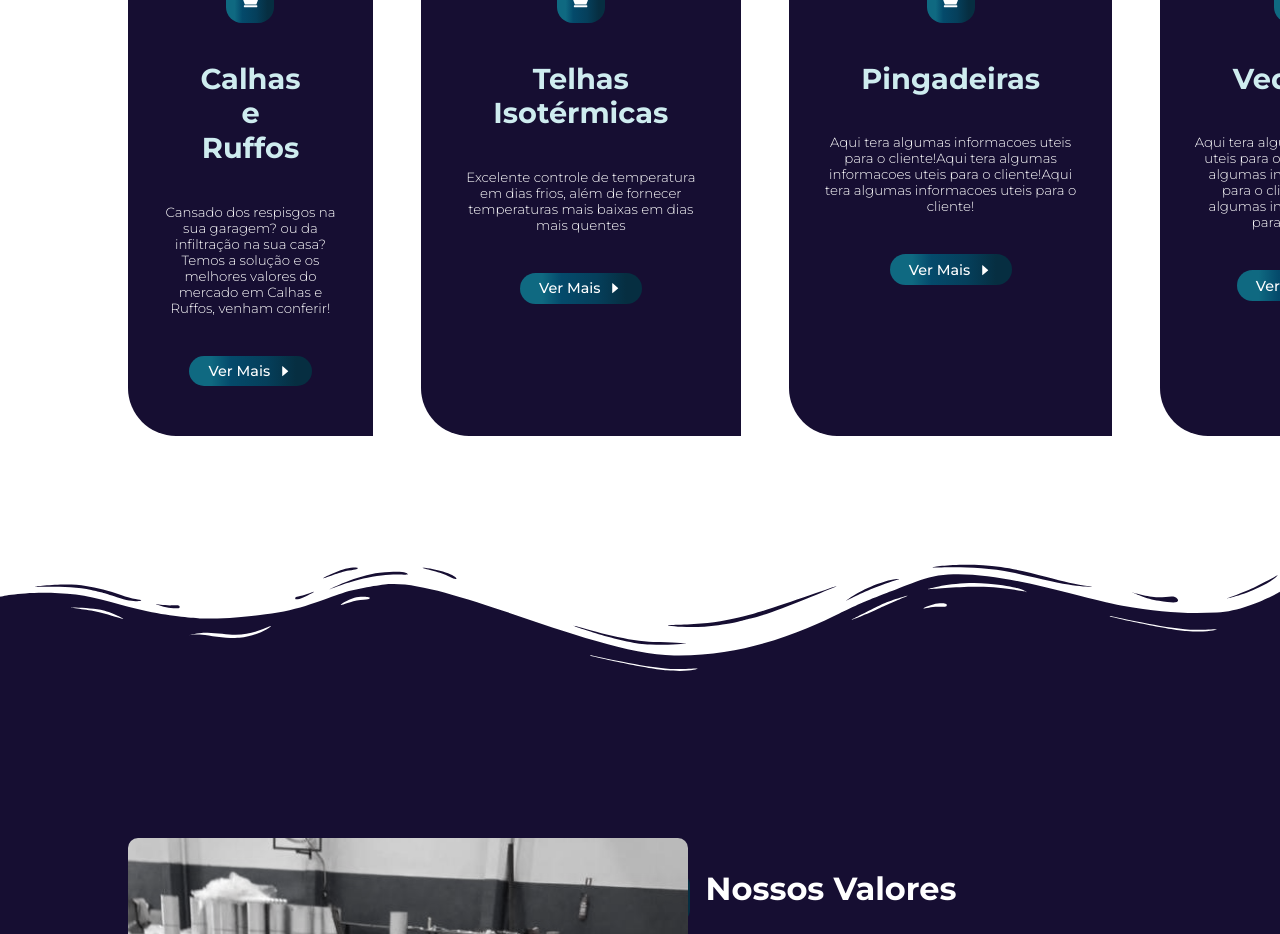
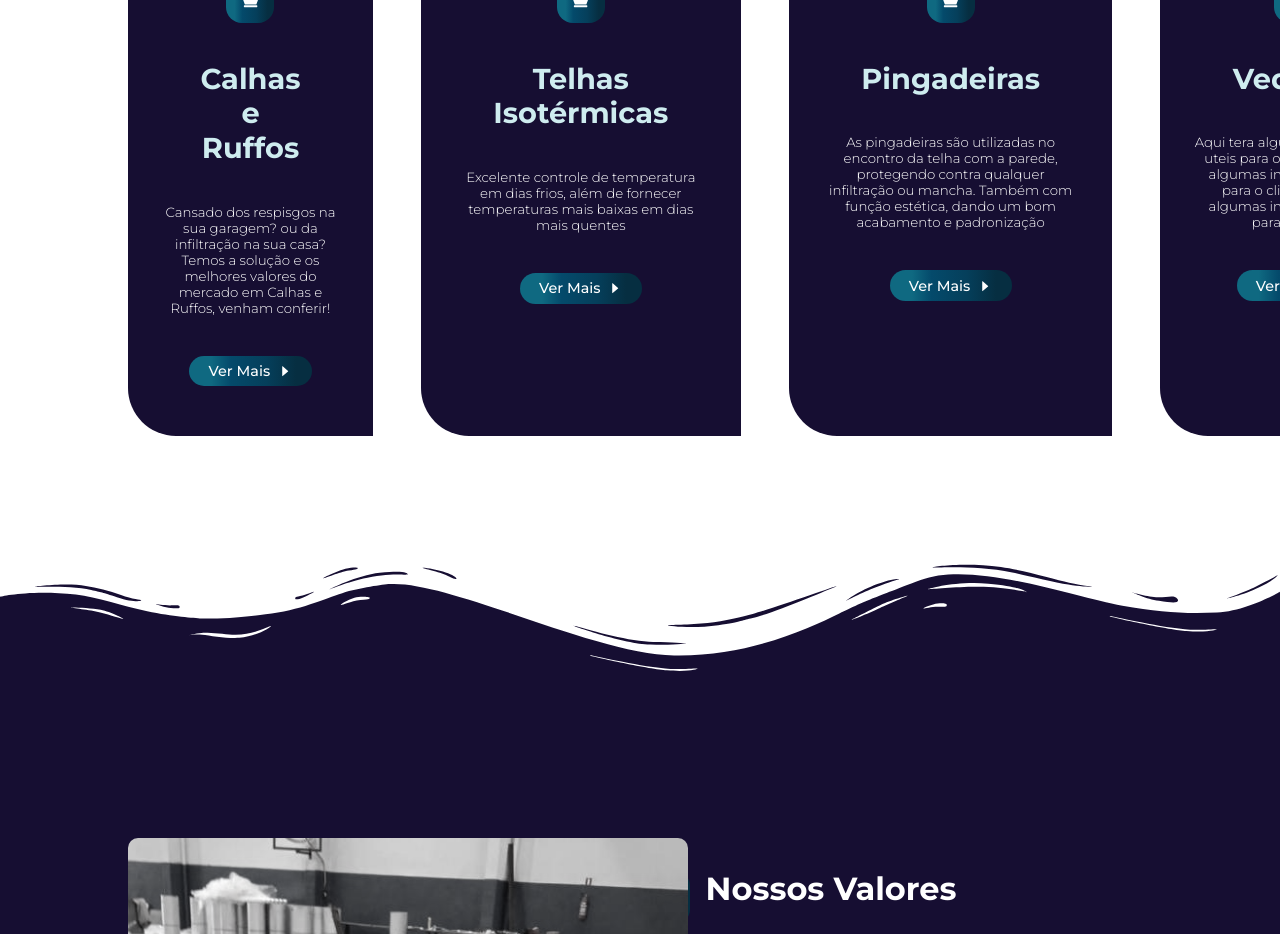
Before and after one commit to lucas-jacinto/Goias-Zinco-LP, a React (Create React App) app: page / in a window 1280 px wide. Shown: the part 1220-2154 px from the top of the page. Built offline with nearby package versions, Linux system fonts and the light colour scheme.

Commit message:
changes9

```diff
--- a/src/data.js
+++ b/src/data.js
@@ -50,7 +50,7 @@ export const info = [
     icon: <FaCrown className="icon_info" />,
     title: 'Pingadeiras',
     infos:
-      'Aqui tera algumas informacoes uteis para o cliente!Aqui tera algumas informacoes uteis para o cliente!Aqui tera algumas informacoes uteis para o cliente!',
+      'As pingadeiras são utilizadas no encontro da telha com a parede, protegendo contra qualquer infiltração ou mancha. Também com função estética, dando um bom acabamento e padronização',
     path: '/calhas'
   },
   {
```
